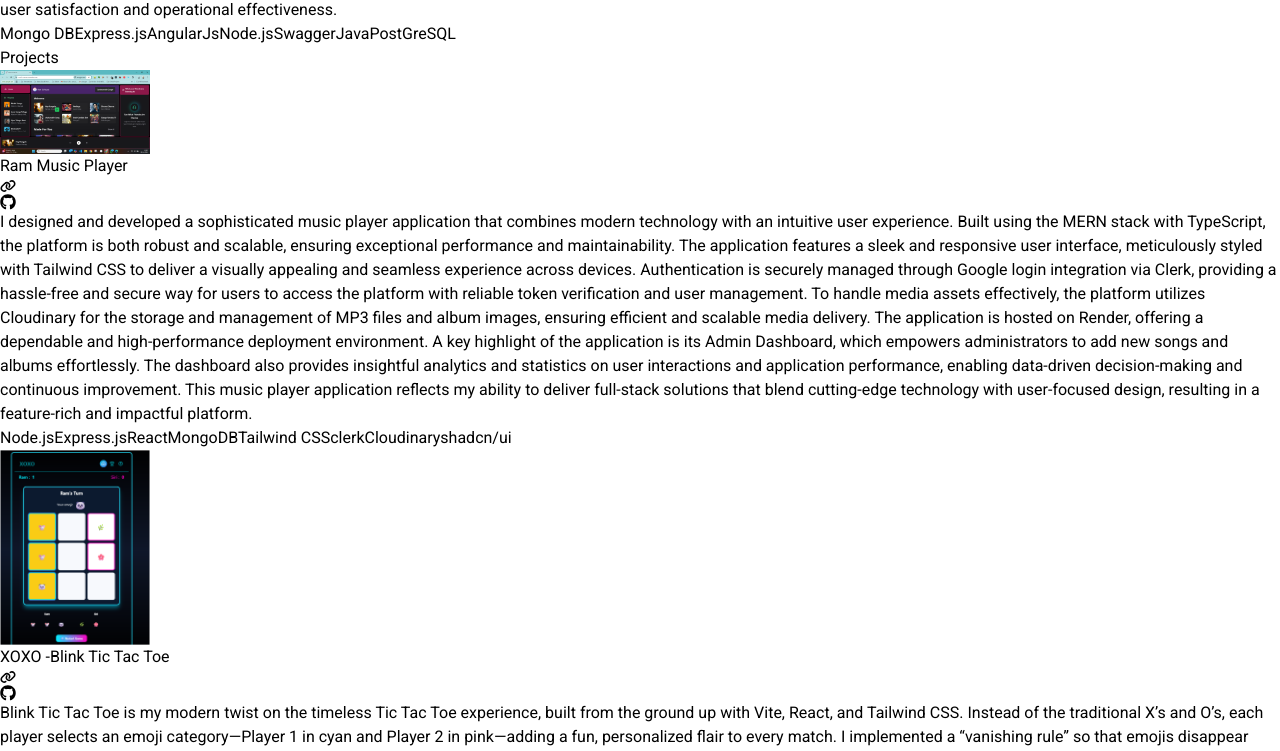
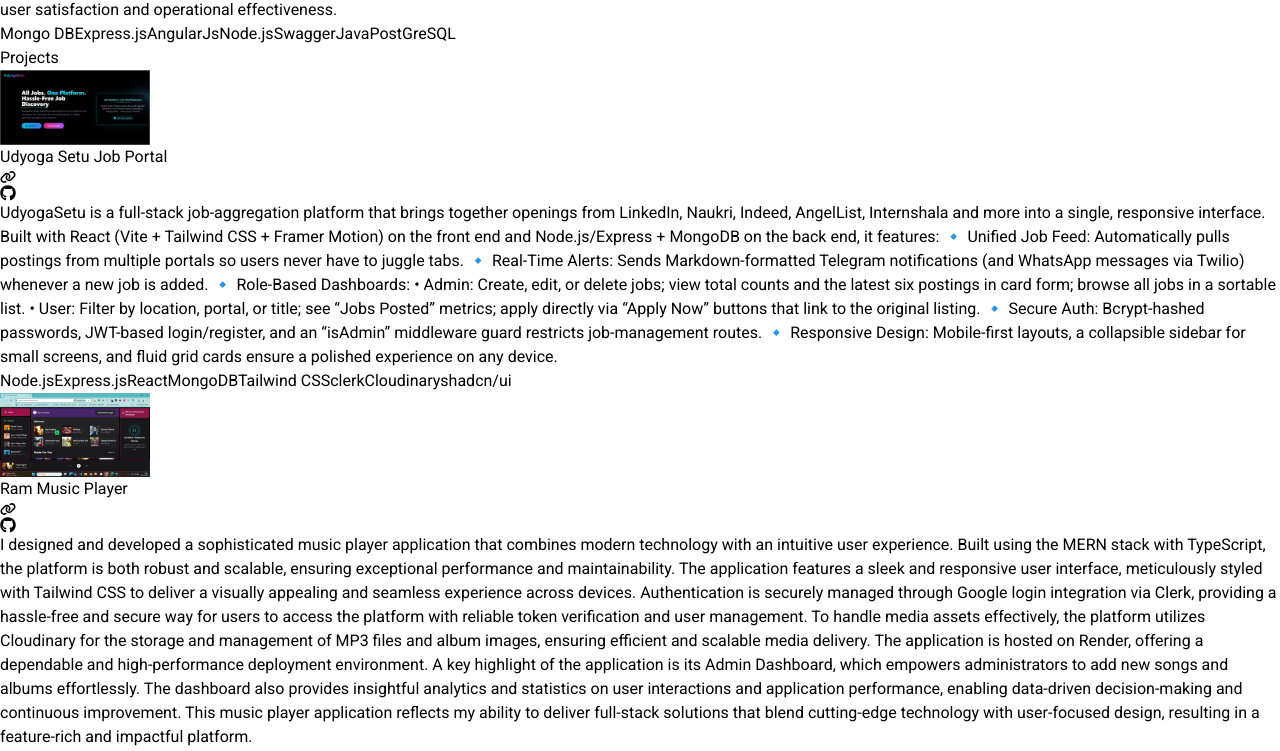
Before and after one commit to ramusiripalli/RamuPortfolio, a React (Vite) app: page / in a window 1280 px wide. Shown: the part 1954-2705 px from the top of the page. Built offline with nearby package versions, Linux system fonts and the light colour scheme.

Commit message:
Added UdogyaSetu Project

```diff
--- a/src/components/Navbar.jsx
+++ b/src/components/Navbar.jsx
@@ -8,7 +8,7 @@
             <h6 className="text-3xl animate-bounce">MERN</h6>
         </div>
         <div className="m-8 flex items-center justify-center gap-6 text-4xl">
-        <a href="https://drive.google.com/file/d/1HlPIIFh_QcWAgnN56wuYZN7WxiBr48Vx/view?usp=sharing" target="_blank" className="animate-bounce w-6 h-6"><abbr title="Resume"><FaFileDownload /></abbr></a>
+        <a href="https://drive.google.com/file/d/1YAN-ImP4zhP7X_WfnvwXo7sFDNRv5tHR/view?usp=drive_link " target="_blank" className="animate-bounce w-6 h-6"><abbr title="Resume"><FaFileDownload /></abbr></a>
             <a href="https://www.linkedin.com/in/ramu-siripalli-3711bb119/" target="_blank" className="animate-bounce w-6 h-6"><abbr title="Linked In"><FaLinkedin /></abbr></a>
             <a href="https://github.com/ramusiripalli" target="_blank" className="animate-bounce w-6 h-6"><abbr title="GitHub"><FaGithub /></abbr></a>
             <a href="https://leetcode.com/u/Ramu2772/" target="_blank" className="animate-bounce w-6 h-6"><abbr title="Leetcode"><TbBrandLeetcode /></abbr></a>
--- a/src/constants/index.js
+++ b/src/constants/index.js
@@ -5,11 +5,12 @@
 import project5 from "../assets/projects/project-5.png";
 import project6 from "../assets/projects/project-6.png";
 import project7 from "../assets/projects/project-7.png";
+import project8 from "../assets/projects/project-8.png";
 
 
 export const HERO_CONTENT = `I am a passionate full-stack developer with a talent for building robust and scalable web applications. With 3+ years of hands-on experience, I've honed my skills in front-end technologies like JavaScript, React and back-end technologies like Node.js, Express, MySQL, PostgreSQL, and MongoDB. My goal is to leverage my expertise to create innovative solutions that drive business growth and deliver exceptional user experiences`;
 
-export const ABOUT_TEXT = `I am a dedicated and versatile full stack developer with a passion for creating efficient and user-friendly web applications. With 3+ years of professional experience, I have worked with a variety of technologies, including React, Next.js, Node.js, MySQL, PostgreSQL, and MongoDB. My journey in web development began with a deep curiosity for how things work, and it has evolved into a career where I continuously strive to learn and adapt to new challenges. I thrive in collaborative environments and enjoy solving complex problems to deliver high-quality solutions. Outside of coding, I enjoy staying active, exploring new technologies, and contributing to open-source projects.`;
+export const ABOUT_TEXT = `I am a dedicated and versatile full stack developer with a passion for creating efficient and user-friendly web applications. With 2 years 6 months of professional experience, I have worked with a variety of technologies, including React, Next.js, Node.js, MySQL, PostgreSQL, and MongoDB. My journey in web development began with a deep curiosity for how things work, and it has evolved into a career where I continuously strive to learn and adapt to new challenges. I thrive in collaborative environments and enjoy solving complex problems to deliver high-quality solutions. Outside of coding, I enjoy staying active, exploring new technologies, and contributing to open-source projects.`;
 
 export const EXPERIENCES = [
   {
@@ -55,6 +56,33 @@
 ];
 
 export const PROJECTS = [
+  {
+    title: "Udyoga Setu Job Portal",
+    image: project8,
+    link:"https://udyogasetu.vercel.app/",
+    gitHubLink:"https://github.com/ramusiripalli/JobsFinder",
+    description:
+      `UdyogaSetu is a full-stack job-aggregation platform that brings together openings from LinkedIn, Naukri, Indeed, AngelList, Internshala and more into a single, responsive interface. Built with React (Vite + Tailwind CSS + Framer Motion) on the front end and Node.js/Express + MongoDB on the back end, it features:
+
+🔹 Unified Job Feed:
+  Automatically pulls postings from multiple portals so users never have to juggle tabs.
+
+🔹 Real-Time Alerts:
+  Sends Markdown-formatted Telegram notifications (and WhatsApp messages via Twilio) whenever a new job is added.
+
+🔹 Role-Based Dashboards:
+  • Admin: Create, edit, or delete jobs; view total counts and the latest six postings in card form; browse all jobs in a sortable list.
+  • User: Filter by location, portal, or title; see “Jobs Posted” metrics; apply directly via “Apply Now” buttons that link to the original listing.
+
+🔹 Secure Auth:
+  Bcrypt-hashed passwords, JWT-based login/register, and an “isAdmin” middleware guard restricts job-management routes.
+
+🔹 Responsive Design:
+   Mobile-first layouts, a collapsible sidebar for small screens, and fluid grid cards ensure a polished experience on any device.
+
+      `,
+    technologies: ["Node.js", "Express.js", "React","MongoDB", "Tailwind CSS","clerk","Cloudinary","shadcn/ui"],
+  },
   {
     title: "Ram Music Player",
     image: project5,
```
Also changed, not shown: src/assets/projects/project-8.png (added).
